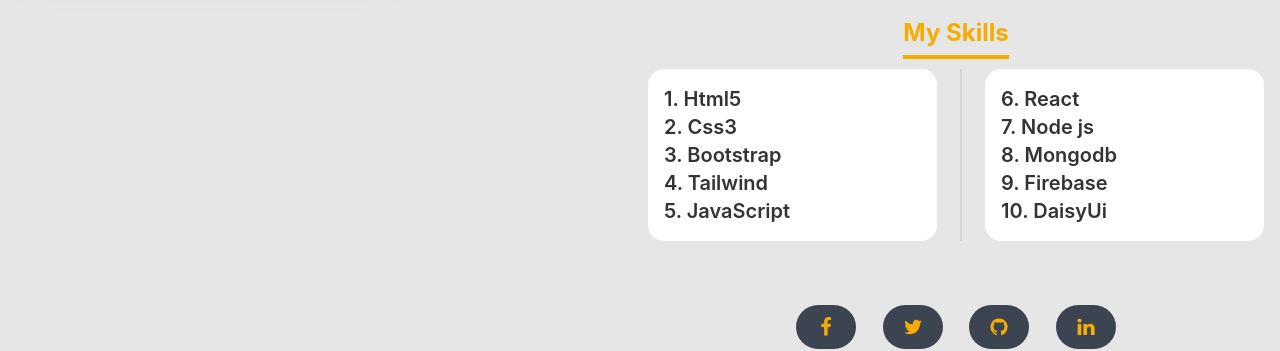
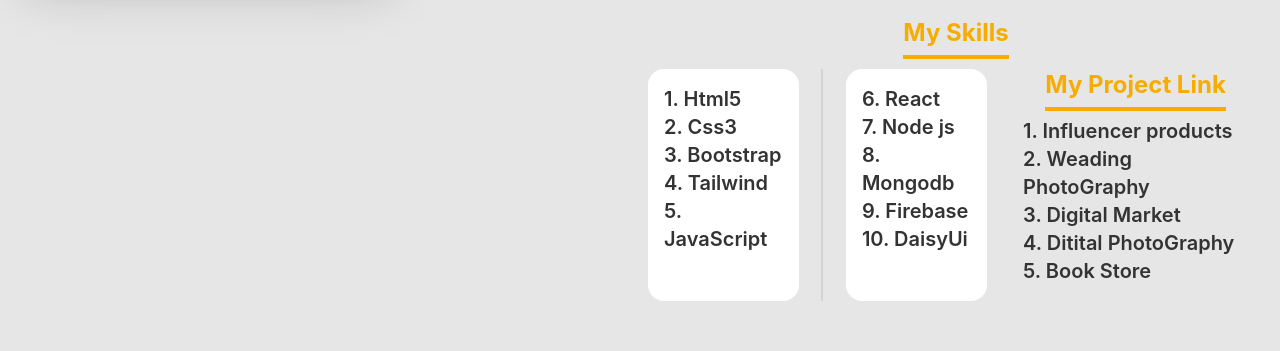
Before and after one commit to Ahsan855/ToolKits-client, a React (Create React App) app: page /portfolio in a window 1280 px wide. Shown: the part 735-1086 px from the top of the page. Built offline with nearby package versions, Linux system fonts and the light colour scheme; no server answers.

Commit message:
my portfolio done alhamdulillah

```diff
--- a/src/Pages/Portfolio/Portfolio.js
+++ b/src/Pages/Portfolio/Portfolio.js
@@ -68,6 +68,18 @@
                     <li className="text-xl font-semibold">9. Firebase</li>
                     <li className="text-xl font-semibold">10. DaisyUi</li>
                   </ul>
+                </div>
+                <div className="text-center ml-5">
+                  <span className="text-2xl text-primary font-bold text-center py-2 border-b-4 w-3xl mx-auto border-primary">
+                    My Project Link
+                  </span>
+                  <div className="p-4 text-left">
+                  <a className="hover:text-primary text-xl font-semibold" target="_blank" href="https://ahsan855.github.io/2nd-Assignment/">1. Influencer products</a><br />
+                  <a className="hover:text-primary text-xl font-semibold"  target="_blank" href="https://naughty-raman-ac6147.netlify.app/">2. Weading PhotoGraphy</a><br />
+                  <a className="hover:text-primary text-xl font-semibold"  target="_blank" href="https://digital-geaget.netlify.app/">3. Digital Market</a><br />
+                  <a className="hover:text-primary text-xl font-semibold"  target="_blank" href=" https://digital-photography-5c5f5.web.app/">4. Ditital PhotoGraphy</a> <br />
+                  <a className="hover:text-primary text-xl font-semibold"  target="_blank" href=" https://book-store-e6ec1.web.app/">5. Book Store</a>
+                  </div>
                 </div>
               </div>
             </div>
```
Lines whose indentation alone changed are shown as unchanged.
